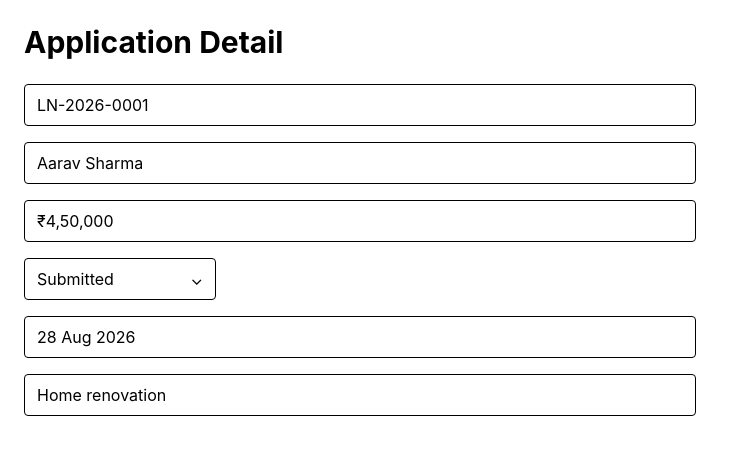
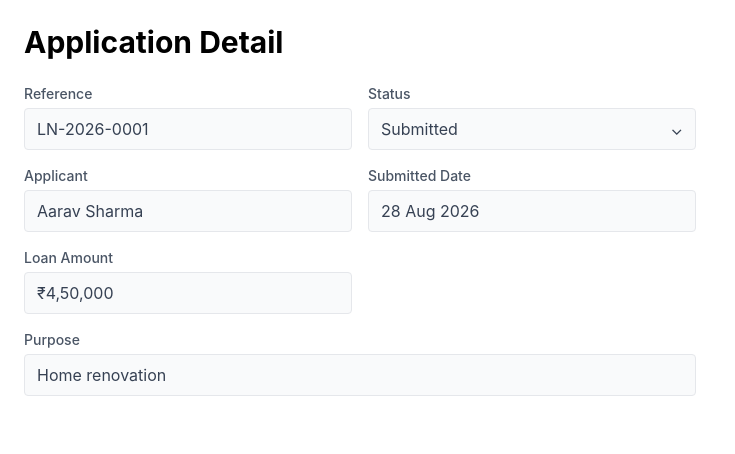
Before and after one commit to Laksh540/loan-application-tracker, a React (Vite) app: page /applications/LN-2026-0001 in a window 1280 px wide. Shown: the top 454 px of the page, without its empty margins (0-735 px from the left). Built offline with nearby package versions, Linux system fonts and the light colour scheme.

Commit message:
feat: add application details fields

```diff
--- a/src/components/Dropdown.tsx
+++ b/src/components/Dropdown.tsx
@@ -9,14 +9,18 @@ type DropdownProps = {
   value: string;
   options: DropdownOption[];
   onChange?: (value: string) => void;
+  label?: string;
   disabled?: boolean;
+  readOnly?: boolean;
 };
 
 export default function Dropdown({
   value,
   options,
   onChange,
+  label,
   disabled = false,
+  readOnly = false,
 }: DropdownProps) {
   const [open, setOpen] = useState(false);
   const ref = useRef<HTMLDivElement>(null);
@@ -35,12 +39,23 @@ export default function Dropdown({
   }, []);
 
   return (
-    <div ref={ref} className="relative w-48">
+    <div ref={ref} className="relative w-full">
+      {label && (
+        <label className="mb-1 block text-sm font-medium text-gray-600">
+          {label}
+        </label>
+      )}
       <button
         type="button"
-        onClick={() => !disabled && setOpen(!open)}
+        onClick={() => !disabled && !readOnly && setOpen(!open)}
         disabled={disabled}
-        className="flex w-full items-center justify-between rounded border bg-white px-3 py-2 disabled:cursor-default disabled:opacity-100"
+        className={`flex w-full items-center justify-between rounded border focus:border-transparent px-3 py-2 focus:ring-2 focus:ring-blue-700 ${
+          disabled
+            ? "cursor-not-allowed border-gray-200 bg-gray-100 text-gray-400"
+            : readOnly
+              ? "cursor-default border-gray-200 bg-gray-50 text-gray-700"
+              : "border-gray-300 bg-white"
+        }`}
       >
         <span>{selected?.label}</span>
         <span className={`transition ${open ? "rotate-180" : ""}`}>⌄</span>
--- a/src/components/Input.tsx
+++ b/src/components/Input.tsx
@@ -3,6 +3,7 @@ type InputProps = {
   onChange?: (value: string) => void;
   placeholder?: string;
   type?: string;
+  label?: string;
   readOnly?: boolean;
 };
 
@@ -11,16 +12,28 @@ export default function Input({
   onChange,
   placeholder,
   type = "text",
+  label,
   readOnly = false,
 }: InputProps) {
   return (
+    <div className="w-full">
+      {label && (
+        <label className="mb-1 block text-sm font-medium text-gray-600">
+          {label}
+        </label>
+      )}
       <input
         type={type}
         value={value}
         placeholder={placeholder}
         onChange={(e) => onChange?.(e.target.value)}
         readOnly={readOnly}
-      className="w-full rounded border px-3 py-2"
+        className={`w-full rounded border px-3 py-2 ${
+          readOnly
+            ? "cursor-default border-gray-200 bg-gray-50 text-gray-700"
+            : "border-gray-300 bg-white"
+        }`}
       />
+    </div>
   );
 }
--- a/src/pages/ApplicationDetail.tsx
+++ b/src/pages/ApplicationDetail.tsx
@@ -73,13 +73,28 @@ const ApplicationDetail = () => {
   ) : !application ? (
     <div>Application not found.</div>
   ) : (
-    <div className="mt-6 grid max-w-2xl gap-4">
-      <Input value={application.reference} readOnly />
-      <Input value={application.applicantName} readOnly />
-      <Input value={formatCurrency(application.loanAmount)} readOnly />
-      <Dropdown value={application.status} options={statusOptions} disabled />
-      <Input value={formatDate(application.submittedDate)} readOnly />
-      <Input value={application.purpose} readOnly />
+    <div className="mt-6 grid max-w-2xl grid-cols-1 gap-4 md:grid-cols-2">
+      <Input label="Reference" value={application.reference} readOnly />
+      <Dropdown
+        label="Status"
+        value={application.status}
+        options={statusOptions}
+        readOnly
+      />
+      <Input label="Applicant" value={application.applicantName} readOnly />
+      <Input
+        label="Submitted Date"
+        value={formatDate(application.submittedDate)}
+        readOnly
+      />
+      <Input
+        label="Loan Amount"
+        value={formatCurrency(application.loanAmount)}
+        readOnly
+      />
+      <div className="md:col-span-2">
+        <Input label="Purpose" value={application.purpose} readOnly />
+      </div>
     </div>
   );
 
```
Lines whose indentation alone changed are shown as unchanged.
